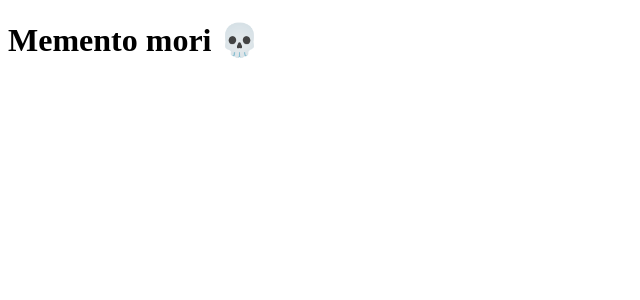
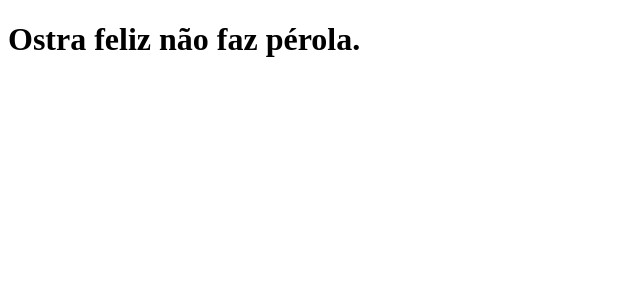
Before and after one commit to rvianadev/clone-tabnews, a Next.js app: page / in a window 1280 px wide. Shown: the top 300 px of the page, without its empty margins (0-640 px from the left). Built offline with nearby package versions, Linux system fonts and the light colour scheme.

Commit message:
Alteração do index

```diff
--- a/pages/index.js
+++ b/pages/index.js
@@ -1,5 +1,5 @@
 function Home() {
-  return <h1>Memento mori 💀</h1>;
+  return <h1>Ostra feliz não faz pérola.</h1>;
 }
 
 export default Home;
```
